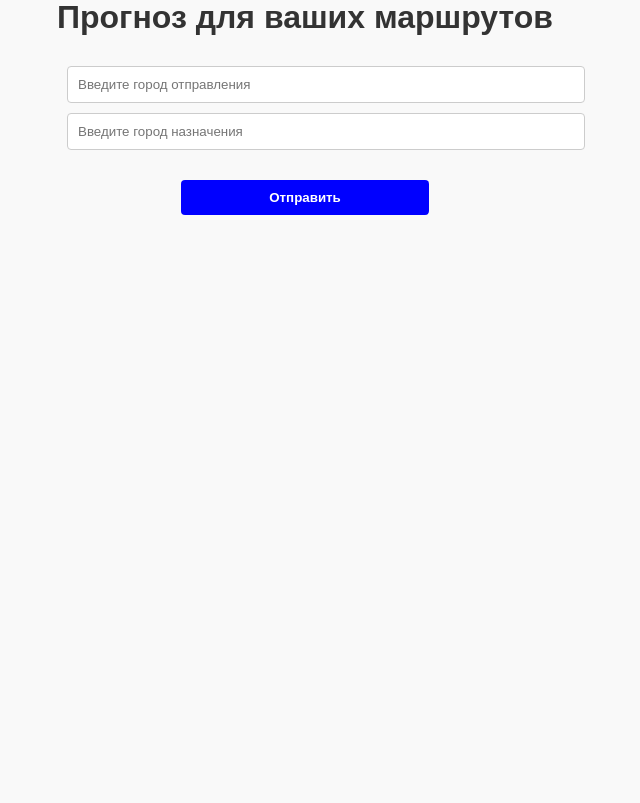
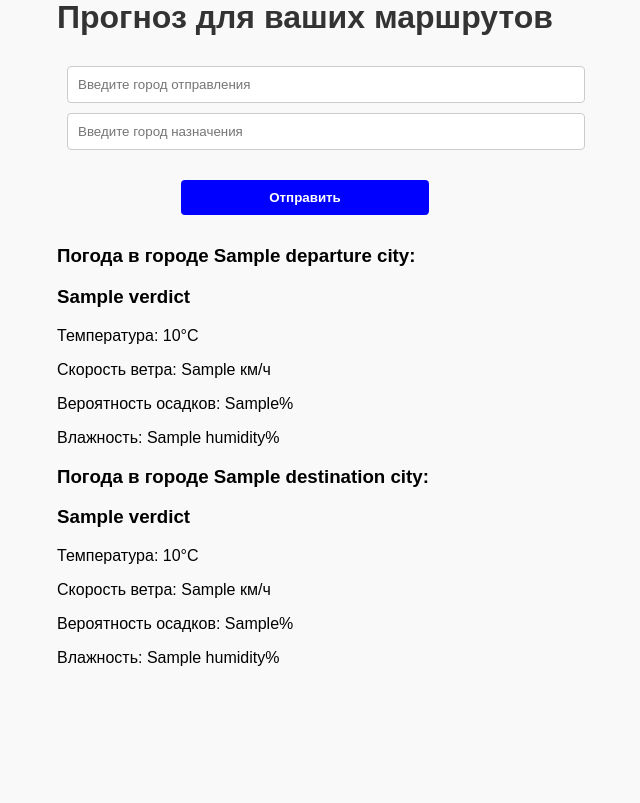
Before and after one commit to ScoChillOFF/cu_project_2, a Flask app: template src/templates/index.html in a window 1280 px wide. Shown: the part 142-945 px from the top of the page, without its empty margins (335-975 px from the left). Before the commit the page ends 357 px from the top, so only its background shows below. Run offline with Flask 3, Linux system fonts and the light colour scheme; the template is opened without the code that fills it: most values are stand-ins (such as "Sample title", 1, 10 or a date in 2020).

Commit message:
Updated template and main view

```diff
--- a/src/main.py
+++ b/src/main.py
@@ -1,11 +1,43 @@
-from flask import Flask, render_template
+from flask import Flask, render_template, request
+
+from utils import save_cities_weathers
+from weather_api import get_conditions
+from utils import is_connected
+from weather_check import get_weather_verdict
 
 app = Flask(__name__)
 
 
-@app.route("/")
+@app.route("/", methods=["GET", "POST"])
 def main_view():
-    return render_template("index.html")
+    result = None
+    error_message = None
+    if request.method == 'POST':
+        departure_city = request.form.get('departureCity')
+        destination_city = request.form.get('destinationCity')
+        if not departure_city or not destination_city:
+            error_message = "Пожалуйста, введите названия обоих городов."
+        else:
+            if not is_connected():
+                error_message = "Нет подключения к интернету."
+            else:
+                departure_data = get_conditions(departure_city)
+                destination_data = get_conditions(destination_city)
+                save_cities_weathers([departure_data, destination_data])
+                if departure_data is None:
+                    error_message = f"Не удалось получить данные для города: {departure_city}"
+                elif destination_data is None:
+                    error_message = f"Не удалось получить данные для города: {destination_city}"
+                else:
+                    result = {
+                        "departure_city": {"name": departure_city,
+                                           "verdict": get_weather_verdict(departure_data),
+                                           **departure_data},
+                        "destination_city": {"name": destination_city,
+                                             "verdict": get_weather_verdict(destination_data),
+                                             **destination_data}
+                    }
+    return render_template("index.html", result=result, error_message=error_message)
 
 
 if __name__ == "__main__":
--- a/src/templates/index.html
+++ b/src/templates/index.html
@@ -8,7 +8,11 @@
     </head>
     <body>
         <div class="main">
+            <form action="/" method="post">
                 <h1>Прогноз для ваших маршрутов</h1>
+                {% if error_message %}
+                    <p class="error">{{ error_message }}</p>
+                {% endif %}
                 <div>
     <!--                <label for="departureCity">Город отправления:</label>-->
                     <input type="text" id="departureCity" name="departureCity" placeholder="Введите город отправления">
@@ -18,6 +22,24 @@
                     <input type="text" id="destinationCity" name="destinationCity" placeholder="Введите город назначения">
                 </div>
                 <button type="submit">Отправить</button>
+            </form>
+            {% if result %}
+                <div class="result">
+                    <h3>Погода в городе {{ result.departure_city.name }}:</h3>
+                    <h3>{{ result.departure_city.verdict }}</h3>
+                    <p>Температура: {{ result.departure_city.temperature }}°C</p>
+                    <p>Скорость ветра: {{ result.departure_city.wind_speed }} км/ч</p>
+                    <p>Вероятность осадков: {{ result.departure_city.probability_of_precipitation }}%</p>
+                    <p>Влажность: {{ result.departure_city.humidity }}%</p>
+
+                    <h3>Погода в городе {{ result.destination_city.name }}:</h3>
+                    <h3>{{result.destination_city.verdict}}</h3>
+                    <p>Температура: {{ result.destination_city.temperature }}°C</p>
+                    <p>Скорость ветра: {{ result.destination_city.wind_speed }} км/ч</p>
+                    <p>Вероятность осадков: {{ result.destination_city.probability_of_precipitation }}%</p>
+                    <p>Влажность: {{ result.destination_city.humidity }}%</p>
+                </div>
+            {% endif %}
         </div>
     </body>
 </html>
```
Lines whose indentation alone changed are shown as unchanged.
